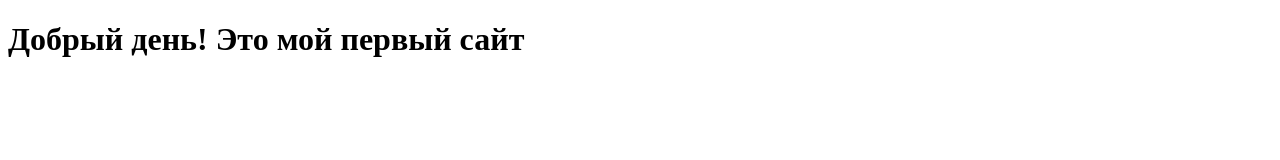
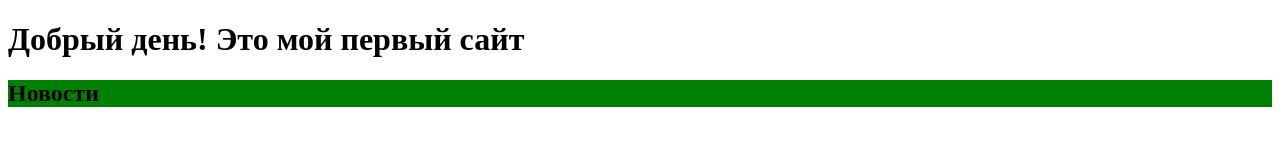
Before and after one commit to neizerth/014-practice-rudn-2023, a plain HTML site: page index.html in a window 1280 px wide. Drawn offline with Linux system fonts and the light colour scheme.

Commit message:
Добавились новости

```diff
--- a/index.html
+++ b/index.html
@@ -8,5 +8,8 @@
 </head>
 <body>
     <h1>Добрый день! Это мой первый сайт</h1>
+    <section class="news">
+        <h2 class="news__title">Новости</h2>
+    </section>
 </body>
 </html>
--- a/style.css
+++ b/style.css
@@ -0,0 +1,3 @@
+.news__title {
+    background-color: green;
+}
```
